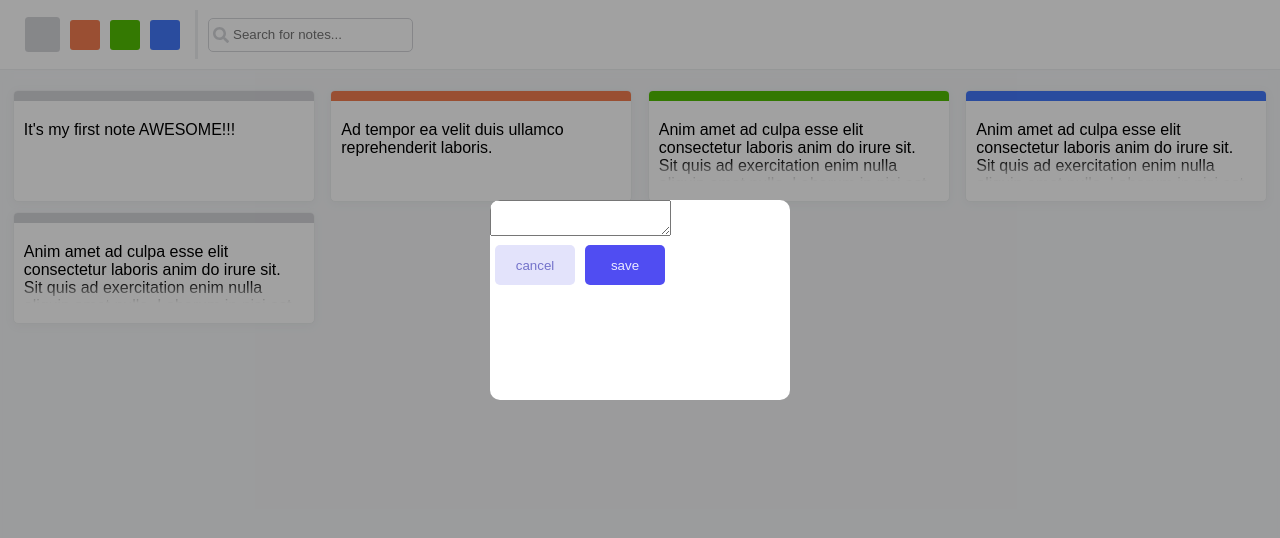
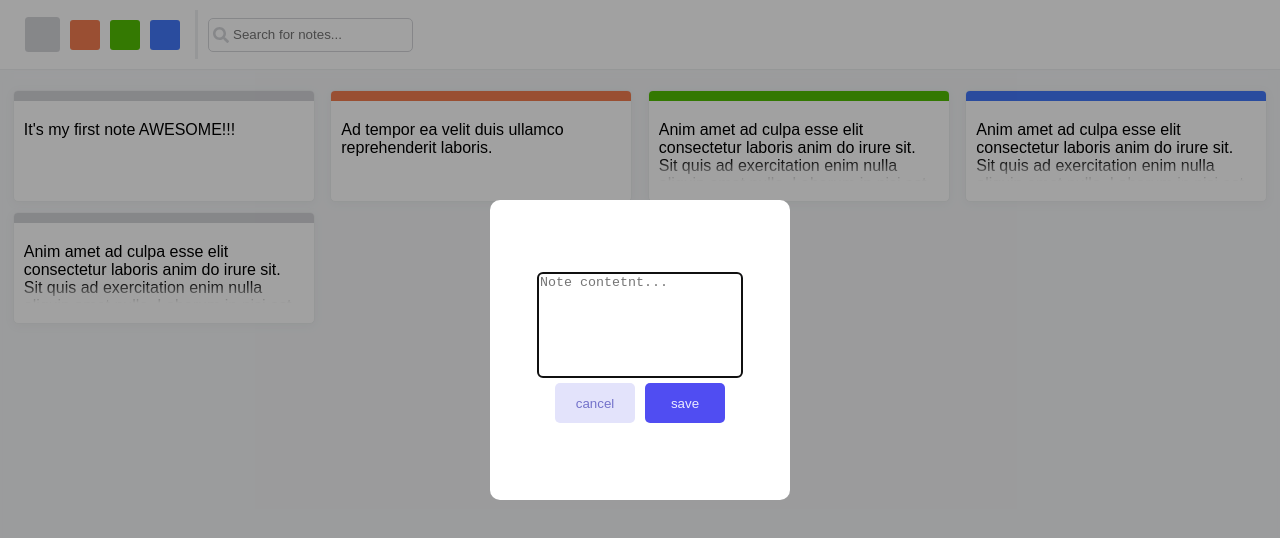
Before and after one commit to Yaroshuk/react-note-taking-app, a React (Create React App) app: page / in a window 1280 px wide. Shown: the top 538 px of the page. Built offline with nearby package versions, Linux system fonts and the light colour scheme.

Commit message:
Add: note form textarea styles

```diff
--- a/src/components/NoteForm/NoteForm.js
+++ b/src/components/NoteForm/NoteForm.js
@@ -1,12 +1,15 @@
 import Button from "../UI/Button";
+import FilterContainer from "../Filter/FilterContainer";
 
 import classes from "./NoteForm.module.scss";
+
+const TEXTAREA_PLACEHOLDER = "Note contetnt...";
 
 const NoteForm = () => {
   return (
     <div className={classes["note-form"]}>
       <form>
-        <textarea />
+        <textarea autoFocus placeholder={TEXTAREA_PLACEHOLDER} />
         <div className={classes["note-form-control"]}>
           <Button title="cancel" action="cancel" />
           <Button title="save" type="sybmit" />
--- a/src/components/NoteForm/NoteForm.module.scss
+++ b/src/components/NoteForm/NoteForm.module.scss
@@ -1,10 +1,25 @@
-@import 'sass/style';
+@import "sass/style";
 
 .note-form {
   width: 300px;
-  height: 200px;
+  height: 300px;
   background-color: $whiteColor;
   border-radius: 10px;
   overflow: hidden;
   display: flex;
+  align-items: center;
+
+  form {
+    display: flex;
+    flex-direction: column;
+    align-items: center;
+    width: 100%;
+  }
+
+  textarea {
+    width: 200px;
+    height: 100px;
+    resize: none;
+    @include input-border;
+  }
 }
--- a/src/components/Search/SearchInput.module.scss
+++ b/src/components/Search/SearchInput.module.scss
@@ -3,6 +3,5 @@
 .search-input {
   height: 30px;
   padding-left: 24px;
-  border: 1px solid $darkestGrayColor;
-  border-radius: 5px;
+  @include input-border;
 }
--- /dev/null
+++ b/src/sass/_mixins.scss
@@ -0,0 +1,4 @@
+@mixin input-border {
+  border: 1px solid $darkestGrayColor;
+  border-radius: 5px;
+}
--- a/src/sass/_style.scss
+++ b/src/sass/_style.scss
@@ -1 +1,2 @@
 @import "./colors";
+@import "./mixins";
```
